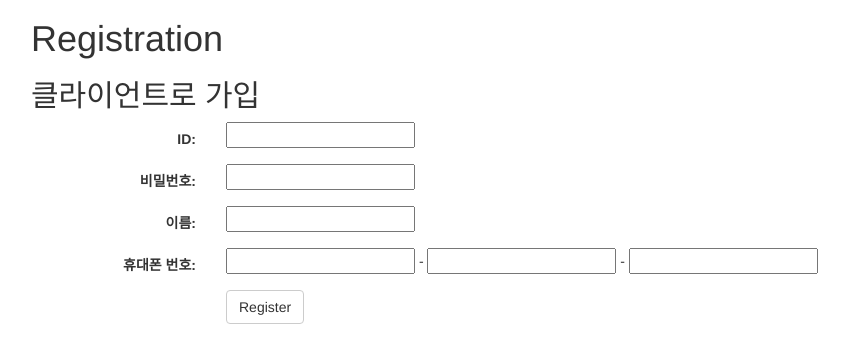
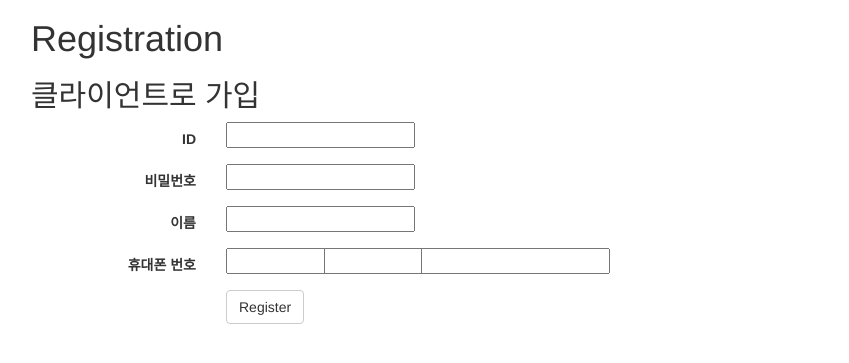
Before and after one commit to mint3759/headhunt, a Django app: template templates/registration/register_client.html in a window 1280 px wide. Shown: the part 51-414 px from the top of the page, without its empty margins (39-888 px from the left). Run offline with Django 3.2, Linux system fonts and the light colour scheme; the template is opened without the code that fills it, so the values that code supplies are empty, except form fields; tables that the repository leaves empty hold one stand-in row (values such as "Sample post"); form fields are guessed from the names that the template uses; some libraries are stand-ins or nearby versions.

Commit message:
register 수정
form client attribute 추가
register_client.html 프리랜서와 통일
포트폴리오 삭제 추가

```diff
--- a/templates/registration/register_client.html
+++ b/templates/registration/register_client.html
@@ -6,30 +6,32 @@
     <form class="form-horizontal" method = "POST">
         {% csrf_token %}
         <div class="form-group">
-            <label class="control-label col-sm-2">ID:</label>
-            <div class="col-sm-10">
+            <label class="control-label col-sm-2">ID</label>
+            <div class="col-sm-2">
               {{ form.id }}
             </div>
         </div>
         <div class="form-group">
-            <label class="control-label col-sm-2">비밀번호:</label>
-            <div class="col-sm-10">
+            <label class="control-label col-sm-2">비밀번호</label>
+            <div class="col-sm-2">
               {{ form.pw }}
             </div>
         </div>
         <div class="form-group">
-            <label class="control-label col-sm-2">이름:</label>
-            <div class="col-sm-10">
+            <label class="control-label col-sm-2">이름</label>
+            <div class="col-sm-2">
               {{ form.uname }}
             </div>
         </div>
         <div class="form-group">
-            <label class="control-label col-sm-2">휴대폰 번호:</label>
-            <div class="col-sm-10">
+            <label class="control-label col-sm-2">휴대폰 번호</label>
+            <div class="col-sm-1">
                 {{ form.phone_num_0 }}
-                <span> - </span>
+            </div>
+            <div class="col-sm-1">
                 {{ form.phone_num_1 }}
-                <span> - </span>
+            </div>
+            <div class="col-sm-1">
                 {{ form.phone_num_2 }}
             </div>
         </div>
```
Also changed, not shown: forms.py (+36 -6 lines), templates/registration/register_freelancer.html (+9 -4 lines).
